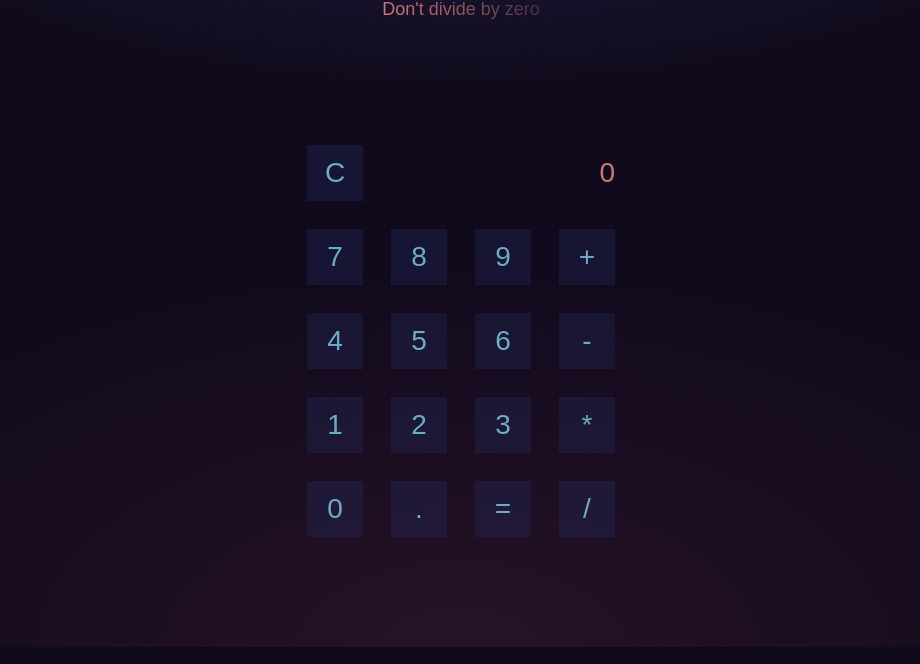
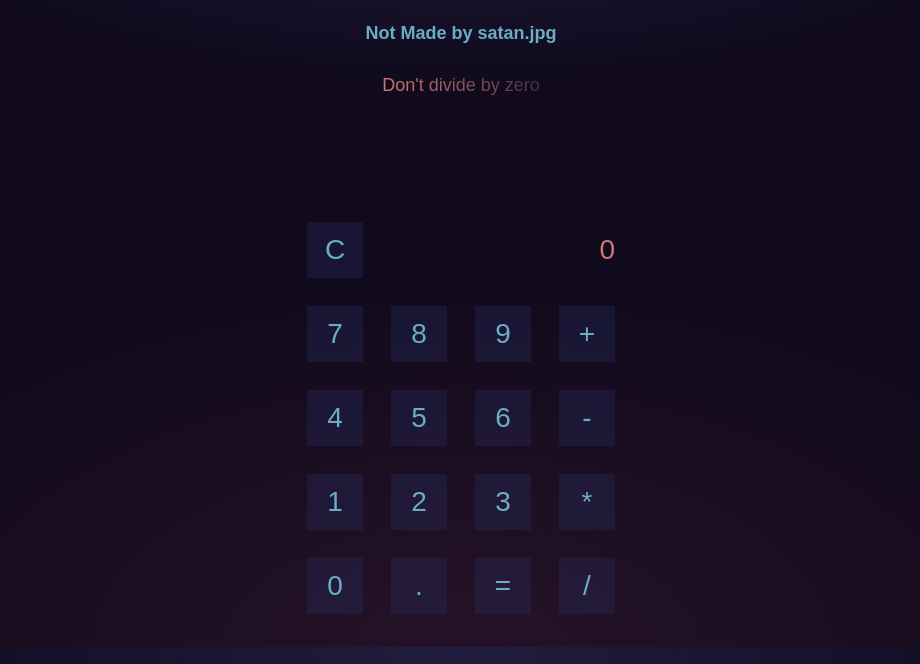
Before and after one commit to Banware/calc, a plain HTML site: page index.html in a window 1280 px wide. Shown: the part 153-817 px from the top of the page, without its empty margins (179-1099 px from the left). Drawn offline with Linux system fonts and the light colour scheme.

Commit message:
Update index.html

```diff
--- a/index.html
+++ b/index.html
@@ -7,6 +7,7 @@
    </head>
    <body>
      <h1>Calculator</h1>
+      <h4>Not Made by satan.jpg</h4>
 <p class="warning">Don't divide by zero</p>
 
 <div id="calculator" class="calculator">
```
